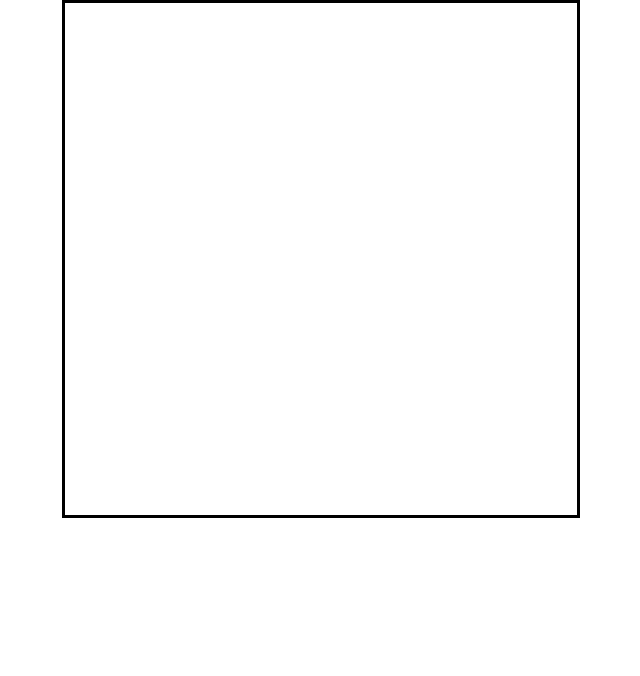
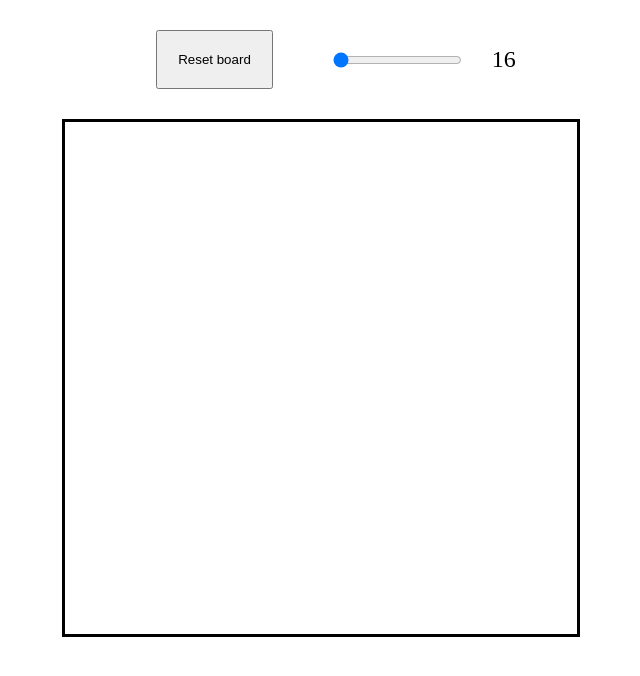
Before and after one commit to KarimElsayad247/oden-etch-a-sketch, a plain HTML site: page index.html in a window 1280 px wide. Shown: the whole page, without its empty margins (319-959 px from the left). Drawn offline with Linux system fonts and the light colour scheme.

Commit message:
Add slider that instead of prompt

```diff
--- a/index.html
+++ b/index.html
@@ -9,6 +9,10 @@
     <title>Etch-a-Sketch</title>
 </head>
 <body>
-
+    <header>
+        <button id="reset-button">Reset board</button>
+        <input type="range" min="8" max="64" value="8" class="slider">
+        <p id="slider-value"></p>
+    </header>
 </body>
 </html>
--- a/scripts/script.js
+++ b/scripts/script.js
@@ -1,28 +1,61 @@
+const initialCellCount = 16;
+const containerSize = 512;
+
+let body = document.querySelector('body');
+
 function draw(e) {
     e.target.style.backgroundColor = 'red';
 }
 
+function resetBoard() {
+    let size = document.querySelector(".slider").value;
+    body.removeChild(document.querySelector('.container'));
+    createBoard(size);
+}
+
+function updateSliderVal(e) {
+    let p = document.querySelector("#slider-value");
+    p.textContent = e.target.value;
+}
+
+// reset buttons
+let resetButton = document.querySelector('#reset-button');
+resetButton.addEventListener('click', resetBoard);
+
+let cellCountSlider = document.querySelector(".slider");
+cellCountSlider.addEventListener('input', updateSliderVal);
+
+function createBoard(cellCount) {
     // Create big container to house all other divs
     let container = document.createElement('div');
     container.classList.add('container');
+    let cellSize = `${containerSize / cellCount}px`;
 
-for (i=0; i < 16; i++) {
+    console.log(cellSize);
+
+    for (i=0; i < cellCount; i++) {
         // create a container that represents a row
         let row = document.createElement('div');
         row.classList.add('row');
 
         // inside each row, puth another 16 divs
-    for (j=0; j < 16; j++) {
+        for (j=0; j < cellCount; j++) {
             let cell = document.createElement('div');
             cell.classList.add('cell');
             cell.addEventListener('mouseover', draw)
+            cell.style.width = cellSize;
+            cell.style.height = cellSize;
             row.appendChild(cell);
         }
 
         container.appendChild(row);
     }
 
-let body = document.querySelector('body');
-
     // put the container in body
     body.appendChild(container);
+}
+
+createBoard(initialCellCount);
+
+let p = document.querySelector("#slider-value");
+p.textContent = initialCellCount;
--- a/styles/style.css
+++ b/styles/style.css
@@ -5,7 +5,23 @@
 
 body {
     display: flex;
-    justify-content: center;
+    flex-direction: column;
+    align-items: center;
+}
+
+header {
+    display: flex;
+    align-items: center;
+    gap: 30px;
+}
+
+#reset-button {
+    margin: 30px;
+    padding: 20px;
+}
+
+#slider-value {
+    font-size: 24px;
 }
 
 .container {
```
Lines whose indentation alone changed are shown as unchanged.
